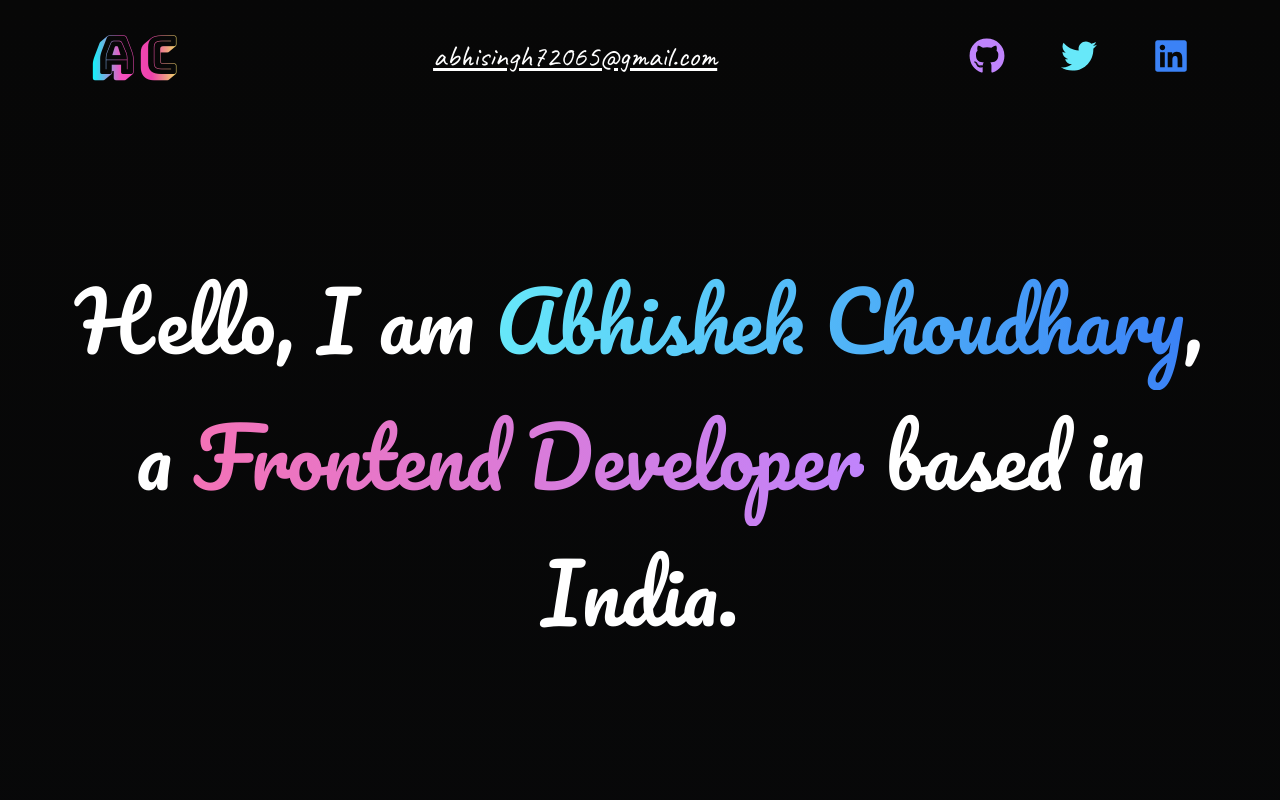
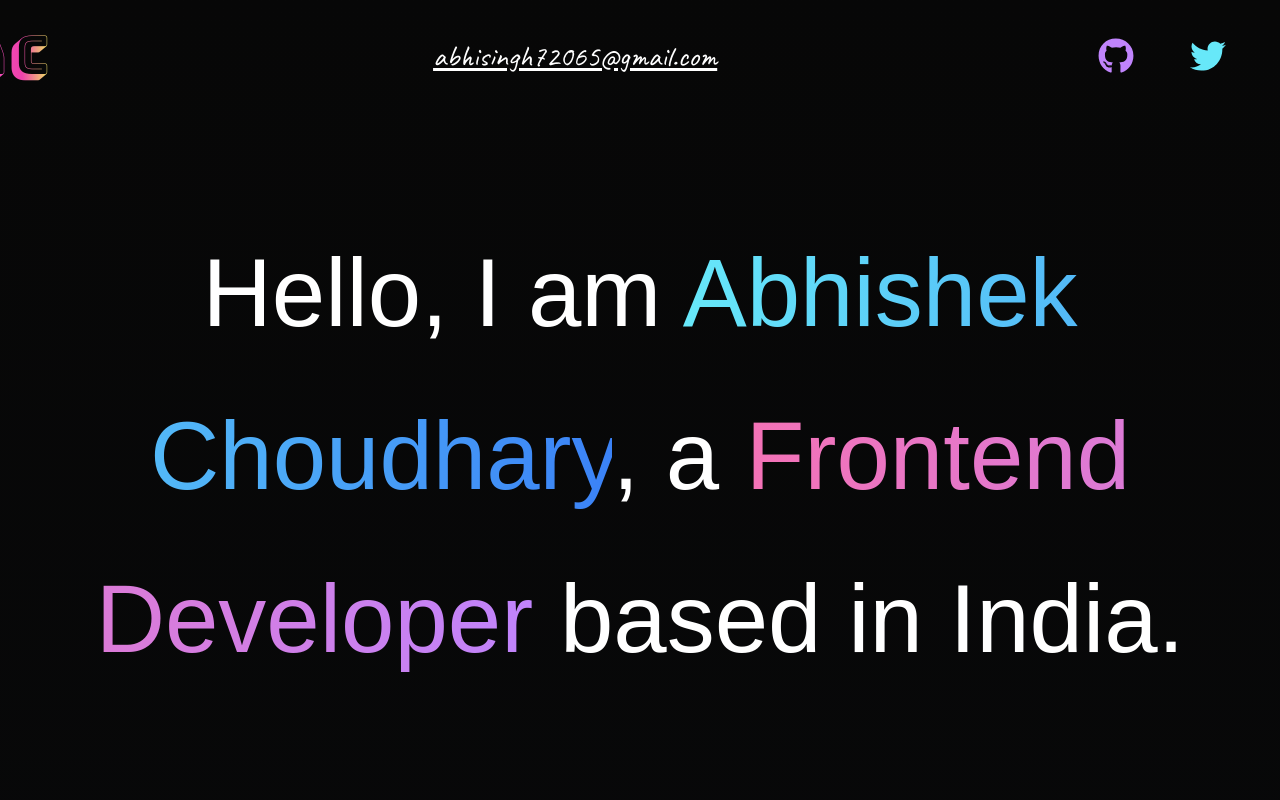
Before and after one commit to dazzlerabhi30800/portfolio-website-3, a React (Vite) app: page / in a window 1280 px wide. Shown: the top 800 px of the page. Built offline with nearby package versions, Linux system fonts and the light colour scheme; a web font is replaced by a local one.

Commit message:
changed font of hero section

```diff
--- a/src/components/HeroSection.jsx
+++ b/src/components/HeroSection.jsx
@@ -1,11 +1,11 @@
 const HeroSection = () => {
   return (
-    <section className="flex items-center flex-1 font-pacifico">
+    <section className="flex items-center flex-1 font-jersey">
       <h2
         data-aos="zoom-in-left"
         data-aos-duration="700"
         data-aos-anchor=".gradient--text"
-        className="font-bolder text-[3.3rem] md:text-[3.9rem] lg:text-[4.5rem] xl:text-[5rem] 2xl:text-[5.5rem] leading-[1.4] md:leading-[1.7] md:w-[26ch] my-0"
+        className="font-bolder text-[3rem] md:text-[4.1rem] lg:text-[4.9rem] xl:text-[6rem] 2xl:text-[7rem] leading-[1.4] md:leading-[1.7] md:w-[26ch] my-0"
       >
         Hello, I am{" "}
         <span className="gradient-text bg-gradient-to-r from-cyan-300 to-blue-500">
```
